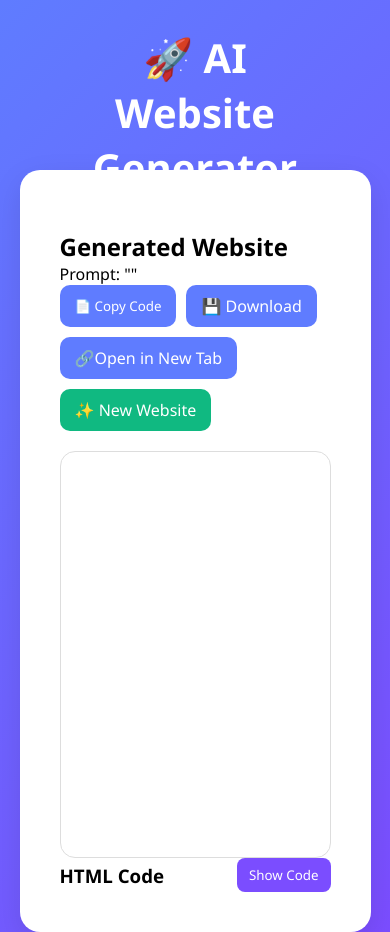
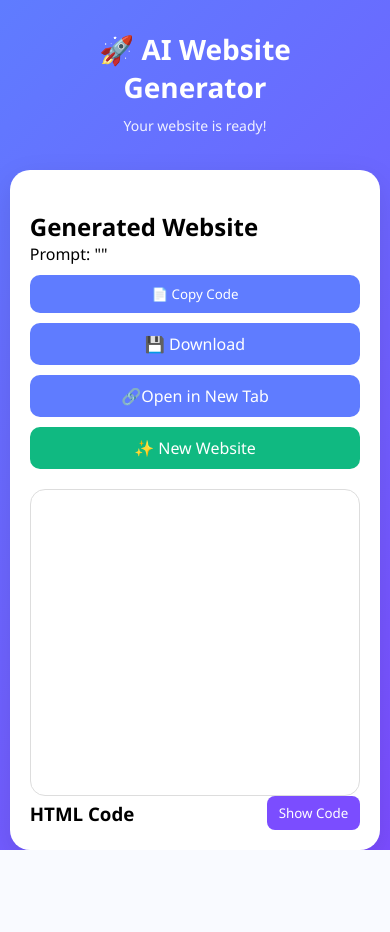
Before and after one commit to azuari/ai-website-generator, a Flask app: template templates/result.html in a window 390 px wide. After the commit the page ends 850 px from the top, so only its background shows below. Run offline with Flask 3, Linux system fonts and the light colour scheme; the template is opened without the code that fills it, so the values that code supplies are empty.

Commit message:
mobile responsive UI

```diff
--- a/static/style.css
+++ b/static/style.css
@@ -243,3 +243,69 @@ pre {
     padding: 10px;
     border-radius: 10px;
 }
+
+/* ========================= */
+/* MOBILE RESPONSIVE FIX */
+/* ========================= */
+
+@media (max-width: 768px) {
+
+    .container {
+        width: 95%;
+        padding: 20px;
+    }
+
+    .header h1 {
+        font-size: 28px;
+    }
+
+    .header p {
+        font-size: 14px;
+    }
+
+    /* Input jadi stack (atas bawah) */
+    .input-wrapper {
+        flex-direction: column;
+        gap: 10px;
+    }
+
+    .input-wrapper input {
+        width: 100%;
+    }
+
+    .input-wrapper button {
+        width: 100%;
+    }
+
+    /* Example button */
+    .examples-buttons {
+        flex-direction: column;
+    }
+
+    .example-btn {
+        width: 100%;
+        text-align: center;
+    }
+
+    /* Result page */
+    .result-header {
+        flex-direction: column;
+        align-items: flex-start;
+        gap: 10px;
+    }
+
+    .button-group {
+        width: 100%;
+        flex-direction: column;
+    }
+
+    .action-btn {
+        width: 100%;
+        text-align: center;
+    }
+
+    /* Preview */
+    .preview-container iframe {
+        height: 300px;
+    }
+}
```
